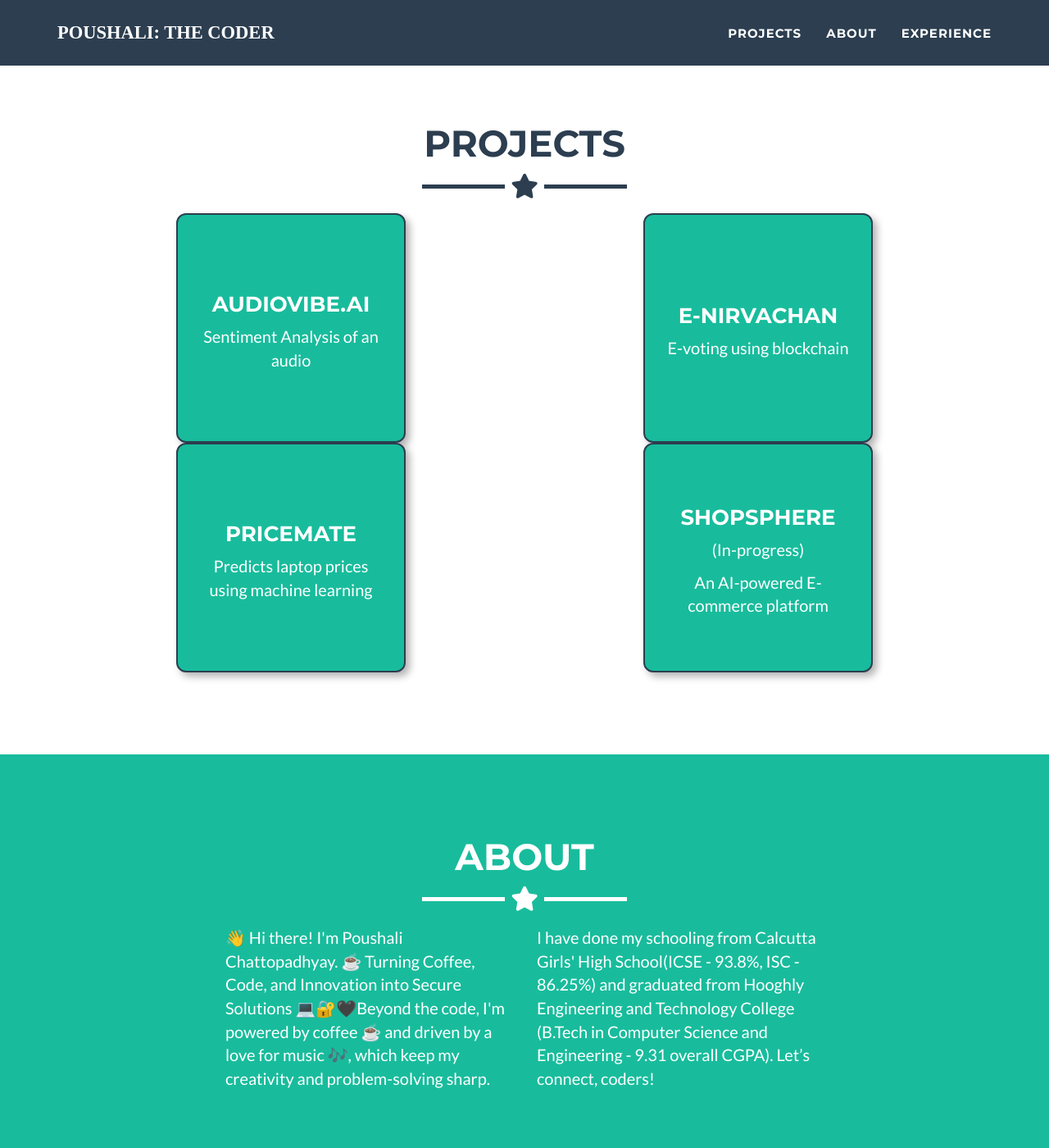
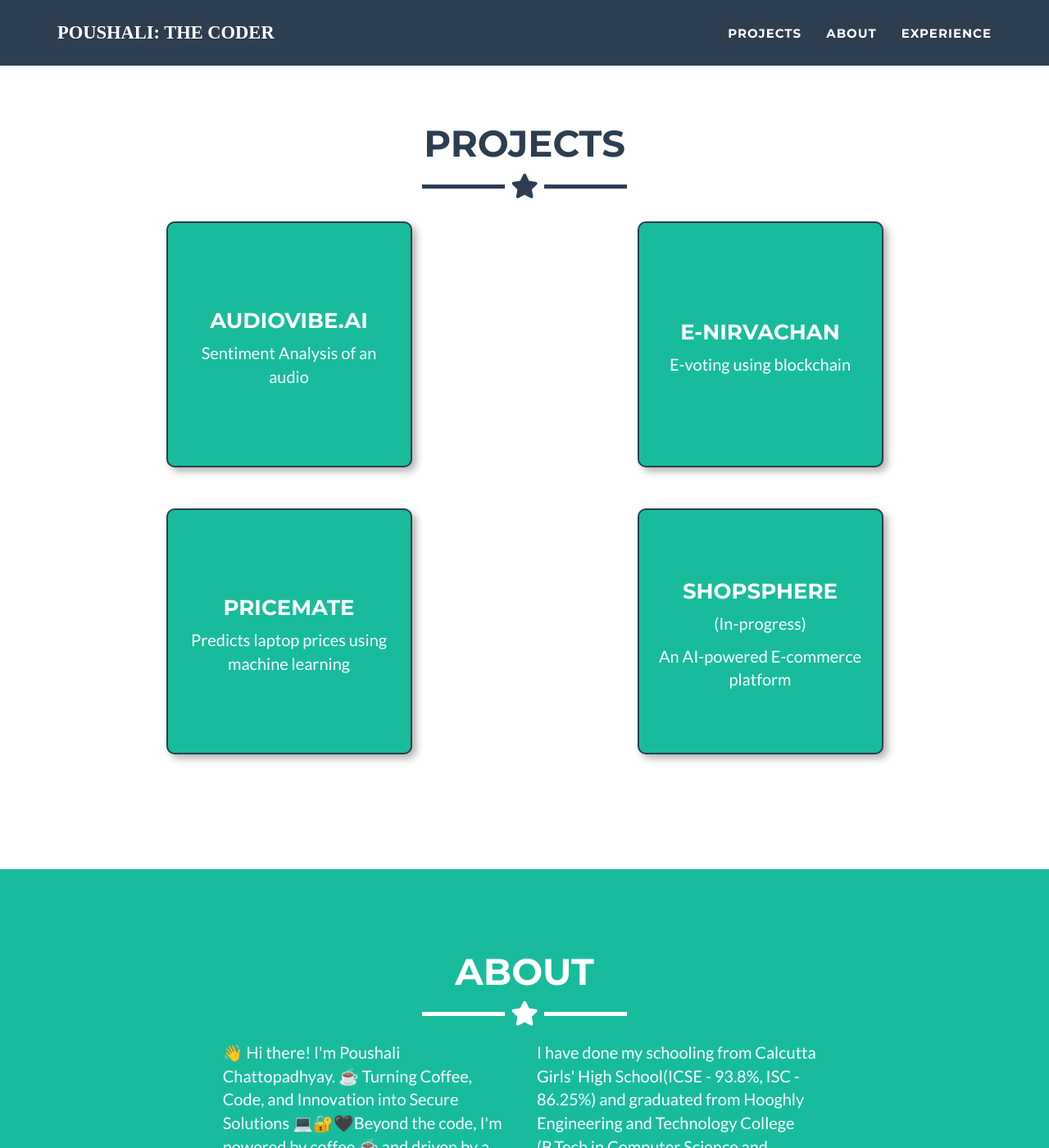
Before and after one commit to poushalic34/poushalic34.github.io, a Jekyll site: the page built from index.html, in a window 1280 px wide and 1400 px high, scrolled down 1130 px. Shown: the whole window at 82% size. Built offline with Jekyll 4.4.1, drawn with Linux system fonts in a browser that asks for light colours.

Commit message:
Update portfolio_grid.html

```diff
--- a/_includes/portfolio_grid.html
+++ b/_includes/portfolio_grid.html
@@ -1,6 +1,6 @@
 <!-- Projects Section -->
 <section id="portfolio">
-  <div class="container">
+  <div class="container portfolio-flex-grid">
     <div class="row">
       <div class="col-lg-12 text-center">
         <h2>Projects</h2>
@@ -8,9 +8,9 @@
       </div>
     </div>
 
-    <div class="row justify-content-center">
+    <div class="row">
       <!-- Project 1 -->
-      <div class="col-md-6 d-flex justify-content-center">
+      <div class="col-md-6 portfolio-flex-item portfolio-item">
         <div class="project-box" data-toggle="modal" data-target="#projectModal1">
           <h3>AudioVibe.ai</h3>
           <p>Sentiment Analysis of an audio</p>
@@ -18,7 +18,7 @@
       </div>
 
       <!-- Project 2 -->
-      <div class="col-md-6 d-flex justify-content-center">
+      <div class="col-md-6 portfolio-flex-item portfolio-item">
         <div class="project-box" data-toggle="modal" data-target="#projectModal2">
           <h3>E-Nirvachan</h3>
           <p>E-voting using blockchain</p>
@@ -26,9 +26,9 @@
       </div>
     </div>
 
-    <div class="row justify-content-center">
+    <div class="row">
       <!-- Project 3 -->
-      <div class="col-md-6 d-flex justify-content-center">
+      <div class="col-md-6 portfolio-flex-item portfolio-item">
         <div class="project-box" data-toggle="modal" data-target="#projectModal3">
           <h3>PriceMate</h3>
           <p>Predicts laptop prices using machine learning</p>
@@ -36,7 +36,7 @@
       </div>
 
       <!-- Project 4 -->
-      <div class="col-md-6 d-flex justify-content-center">
+      <div class="col-md-6 portfolio-flex-item portfolio-item">
         <div class="project-box" data-toggle="modal" data-target="#projectModal4">
           <h3>ShopSphere</h3>
           <p>(In-progress)</p>
@@ -47,70 +47,88 @@
   </div>
 </section>
 
+<!-- Project Modals -->
+<div class="modal fade" id="projectModal1" tabindex="-1" role="dialog">
+  <div class="modal-content">
+    <div class="close-modal" data-dismiss="modal"><i class="fa fa-times"></i></div>
+    <h2>AudioVibe.ai</h2>
+    <p>Sentiment Analysis of an audio</p>
+    <a href="https://github.com/YOUR_GITHUB_LINK" target="_blank">GitHub Repository</a>
+  </div>
+</div>
+
+<div class="modal fade" id="projectModal2" tabindex="-1" role="dialog">
+  <div class="modal-content">
+    <div class="close-modal" data-dismiss="modal"><i class="fa fa-times"></i></div>
+    <h2>E-Nirvachan</h2>
+    <p>E-voting using blockchain</p>
+    <a href="https://github.com/YOUR_GITHUB_LINK" target="_blank">GitHub Repository</a>
+  </div>
+</div>
+
+<div class="modal fade" id="projectModal3" tabindex="-1" role="dialog">
+  <div class="modal-content">
+    <div class="close-modal" data-dismiss="modal"><i class="fa fa-times"></i></div>
+    <h2>ByteBid: AI Laptop Price Predictor</h2>
+    <p>Predicts laptop prices using machine learning</p>
+    <a href="https://github.com/YOUR_GITHUB_LINK" target="_blank">GitHub Repository</a>
+  </div>
+</div>
+
+<div class="modal fade" id="projectModal4" tabindex="-1" role="dialog">
+  <div class="modal-content">
+    <div class="close-modal" data-dismiss="modal"><i class="fa fa-times"></i></div>
+    <h2>ShopSphere (In-progress)</h2>
+    <p>An AI-powered E-commerce platform</p>
+    <a href="https://github.com/YOUR_GITHUB_LINK" target="_blank">GitHub Repository</a>
+  </div>
+</div>
 <style>
-/* Project Boxes */
-.project-box {
+  .project-box {
   background: #18bc9c;
   color: #fff;
-  padding: 20px;
-  width: 280px; /* Square shape */
-  height: 280px;
+  padding: 15px;
+  width: 300px;  /* Fixed width */
+  height: 300px; /* Fixed height to make it square */
+  margin: 10px auto; /* Centering the boxes */
   text-align: center;
   display: flex;
   flex-direction: column;
   justify-content: center;
   align-items: center;
-  border-radius: 12px;
+  border-radius: 10px;
   cursor: pointer;
   transition: 0.3s;
-  box-shadow: 5px 5px 10px rgba(0, 0, 0, 0.3);
-  border: 2px solid #2c3e50;
+  box-shadow: 5px 5px 10px rgba(0, 0, 0, 0.3); /* 3D effect */
+  border: 2px solid #2c3e50; /* Outline effect */
 }
 
 .project-box:hover {
   background: #2c3e50;
-  box-shadow: 7px 7px 15px rgba(0, 0, 0, 0.5);
+  box-shadow: 7px 7px 15px rgba(0, 0, 0, 0.5); /* Darker shadow on hover */
 }
 
-/* Center the modal */
-.modal-dialog {
-  display: flex;
-  align-items: center;
-  justify-content: center;
-  min-height: 100vh;
-}
 
 .modal-content {
   background: #fff;
-  padding: 25px;
-  border-radius: 12px;
+  padding: 20px;
+  border-radius: 8px;
   text-align: center;
-  width: 50%;
-  max-width: 500px;
-  box-shadow: 5px 5px 15px rgba(0, 0, 0, 0.3);
-  animation: fadeIn 0.3s ease-in-out;
 }
 
-/* Close button */
 .close-modal {
   text-align: right;
   cursor: pointer;
   font-size: 24px;
-  position: absolute;
-  top: 10px;
-  right: 15px;
 }
-
-/* Reduce spacing between project boxes */
 .row {
-  margin-left: 0;
-  margin-right: 0;
+  margin-left: -5px;
+  margin-right: -5px;
 }
 
 .col-md-6 {
   padding-left: 5px;
   padding-right: 5px;
-  display: flex;
-  justify-content: center;
 }
+
 </style>
```
